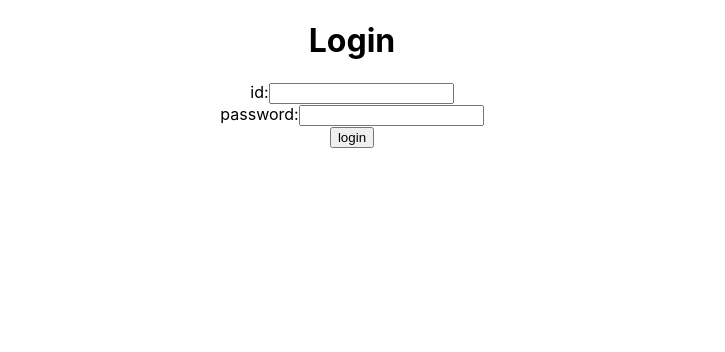
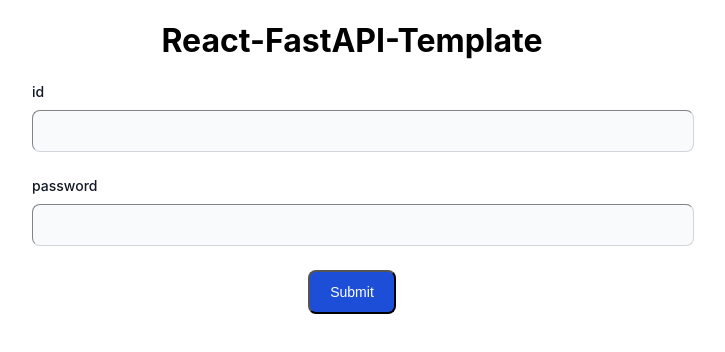
Before and after one commit to noknmgc/react-fastapi-template, a React (Create React App) app in the folder frontend/my-app/: page /login in a window 1280 px wide. Shown: the top 352 px of the page, without its empty margins (288-1013 px from the left). Built offline with nearby package versions, Linux system fonts and the light colour scheme.

Commit message:
add style for Login page

```diff
--- a/frontend/my-app/src/App.css
+++ b/frontend/my-app/src/App.css
@@ -2,8 +2,20 @@ ul {
   list-style: none;
 }
 
-.App {
+.centered-text {
   text-align: center;
+}
+
+.centered-box50 {
+  width: 50%;
+  margin-left: auto;
+  margin-right: auto;
+}
+
+.grid-container {
+  display: grid;
+  margin-bottom: 1.5rem;
+  gap: 1.5rem;
 }
 
 .header {
--- a/frontend/my-app/src/App.tsx
+++ b/frontend/my-app/src/App.tsx
@@ -9,7 +9,7 @@ import "./App.css";
 function App() {
   const [user, setUser] = useState<User | null>(null);
   return (
-    <div className="App">
+    <div>
       <AppRoutes user={user} setUser={setUser} />
     </div>
   );
--- a/frontend/my-app/src/common/components/Header.tsx
+++ b/frontend/my-app/src/common/components/Header.tsx
@@ -5,6 +5,7 @@ import { User } from "../types";
 import { adminPaths } from "../../routes/AdminRoutes";
 import { userPaths } from "../../routes/UserRoutes";
 import { publicPaths } from "../../routes/PublicRoutes";
+import PrimaryButton from "./button/PrimaryButton";
 
 interface HeaderProps {
   user: User | null;
@@ -56,7 +57,7 @@ const Header: React.FC<HeaderProps> = ({ user, setUser }) => {
           })}
           {user ? (
             <li>
-              <button onClick={handleLogout}>logout</button>
+              <PrimaryButton onClick={handleLogout}>logout</PrimaryButton>
             </li>
           ) : (
             <></>
--- /dev/null
+++ b/frontend/my-app/src/common/components/button/PrimaryButton.module.css
@@ -0,0 +1,17 @@
+.primaryBtn {
+  padding-top: 0.625rem;
+  padding-bottom: 0.625rem;
+  padding-left: 1.25rem;
+  padding-right: 1.25rem;
+  border-radius: 0.5rem;
+  font-size: 0.875rem;
+  line-height: 1.25rem;
+  font-weight: 500;
+  text-align: center;
+  color: #ffffff;
+  background-color: #1d4ed8;
+}
+
+.primaryBtn:hover {
+  background-color: #1e40af;
+}
--- /dev/null
+++ b/frontend/my-app/src/common/components/button/PrimaryButton.tsx
@@ -0,0 +1,11 @@
+import style from "./PrimaryButton.module.css";
+
+interface PrimaryButtonProps
+  extends React.ButtonHTMLAttributes<HTMLButtonElement> {}
+
+const PrimaryButton: React.FC<PrimaryButtonProps> = (props) => {
+  const { className } = props;
+  return <button {...props} className={`${style.primaryBtn} ${className}`} />;
+};
+
+export default PrimaryButton;
--- /dev/null
+++ b/frontend/my-app/src/common/components/input/LabeledInput.module.css
@@ -0,0 +1,8 @@
+.textLabel {
+  display: block;
+  margin-bottom: 0.5rem;
+  font-size: 0.875rem;
+  line-height: 1.25rem;
+  font-weight: 500;
+  color: #111827;
+}
--- /dev/null
+++ b/frontend/my-app/src/common/components/input/LabeledInput.tsx
@@ -0,0 +1,22 @@
+import TextInput from "./TextInput";
+
+import style from "./LabeledInput.module.css";
+
+interface LabeledInputProps
+  extends React.InputHTMLAttributes<HTMLInputElement> {
+  label: string;
+}
+
+const LabeledInput: React.FC<LabeledInputProps> = (props) => {
+  const { label } = props;
+  return (
+    <div>
+      <label htmlFor={`${label}`} className={`${style.textLabel}`}>
+        {label}
+      </label>
+      <TextInput {...props} id={`${label}`} />
+    </div>
+  );
+};
+
+export default LabeledInput;
--- /dev/null
+++ b/frontend/my-app/src/common/components/input/TextInput.module.css
@@ -0,0 +1,12 @@
+.textInput {
+  display: block;
+  padding: 0.625rem;
+  border-radius: 0.5rem;
+  border-width: 1px;
+  border-color: #d1d5db;
+  width: 100%;
+  font-size: 0.875rem;
+  line-height: 1.25rem;
+  color: #111827;
+  background-color: #f9fafb;
+}
--- /dev/null
+++ b/frontend/my-app/src/common/components/input/TextInput.tsx
@@ -0,0 +1,10 @@
+import styles from "./TextInput.module.css";
+
+interface TextInputProps extends React.InputHTMLAttributes<HTMLInputElement> {}
+
+const TextInput: React.FC<TextInputProps> = (props) => {
+  const { className } = props;
+  return <input {...props} className={`${styles.textInput} ${className}`} />;
+};
+
+export default TextInput;
--- a/frontend/my-app/src/features/Login/index.tsx
+++ b/frontend/my-app/src/features/Login/index.tsx
@@ -1,10 +1,16 @@
 import { useState } from "react";
 import { useNavigate } from "react-router-dom";
 
+import TextInput from "../../common/components/input/TextInput";
+import LabeledInput from "../../common/components/input/LabeledInput";
+
 import { User } from "../../common/types";
+
 import { login } from "./api/login";
 import { getCurrentUser } from "./api/getUser";
+
 import { userPaths } from "../../routes/UserRoutes";
+import PrimaryButton from "../../common/components/button/PrimaryButton";
 
 interface LoginProps {
   setUser: React.Dispatch<React.SetStateAction<User | null>>;
@@ -52,29 +58,30 @@ const Login: React.FC<LoginProps> = ({ setUser }) => {
 
   return (
     <div>
-      <h1>Login</h1>
-      <form onSubmit={handleLogin}>
-        <div>
-          <label>id:</label>
-          <input
+      <h1 className="centered-text">React-FastAPI-Template</h1>
+      <form className="centered-box50" onSubmit={handleLogin}>
+        <div className="grid-container">
+          <LabeledInput
+            label="id"
             type="text"
             name="username"
             required
             value={username}
             onChange={handleUsernameChange}
           />
-        </div>
-        <div>
-          <label>password:</label>
-          <input
+
+          <LabeledInput
+            label="password"
             type="password"
             name="password"
             required
             value={password}
             onChange={handlePasswordChange}
           />
+          <div className="centered-text">
+            <PrimaryButton type="submit">Submit</PrimaryButton>
+          </div>
         </div>
-        <button type="submit">login</button>
       </form>
     </div>
   );
```
